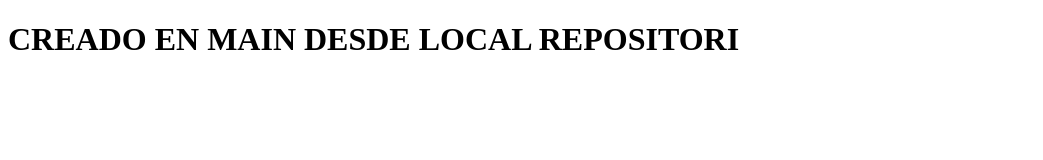
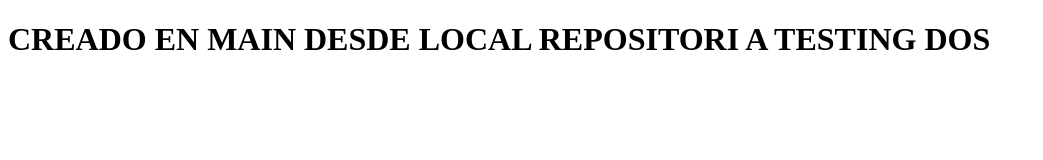
Before and after one commit to DEAMBROGGI/example-git-, a plain HTML site: page index.html in a window 1280 px wide. Shown: the whole page, without its empty margins (0-1043 px from the left). Drawn offline with Linux system fonts and the light colour scheme.

Commit message:
change commit

```diff
--- a/index.html
+++ b/index.html
@@ -8,7 +8,7 @@
 </head>
 <body>
 
-    <h1>CREADO EN MAIN DESDE LOCAL REPOSITORI</h1>
+    <h1>CREADO EN MAIN DESDE LOCAL REPOSITORI A TESTING DOS</h1>
 
 </body>
 </html>
```
